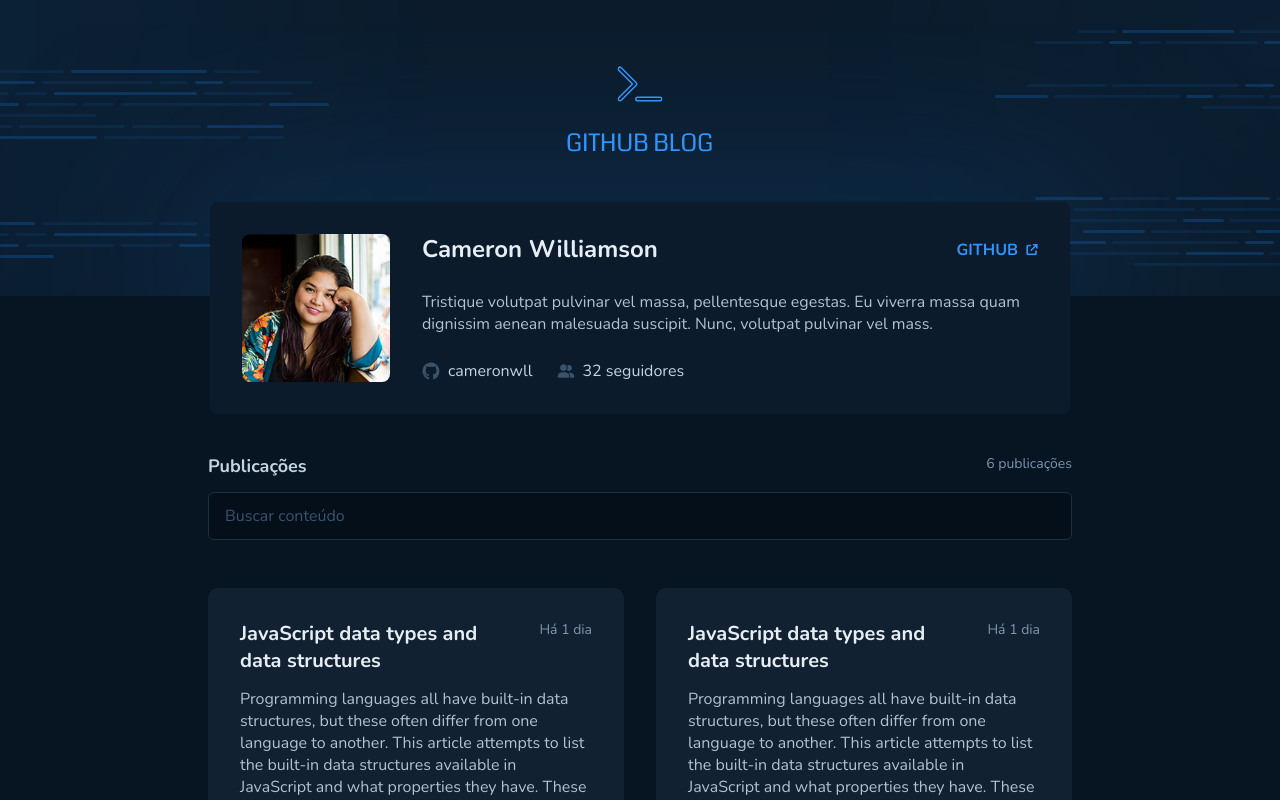
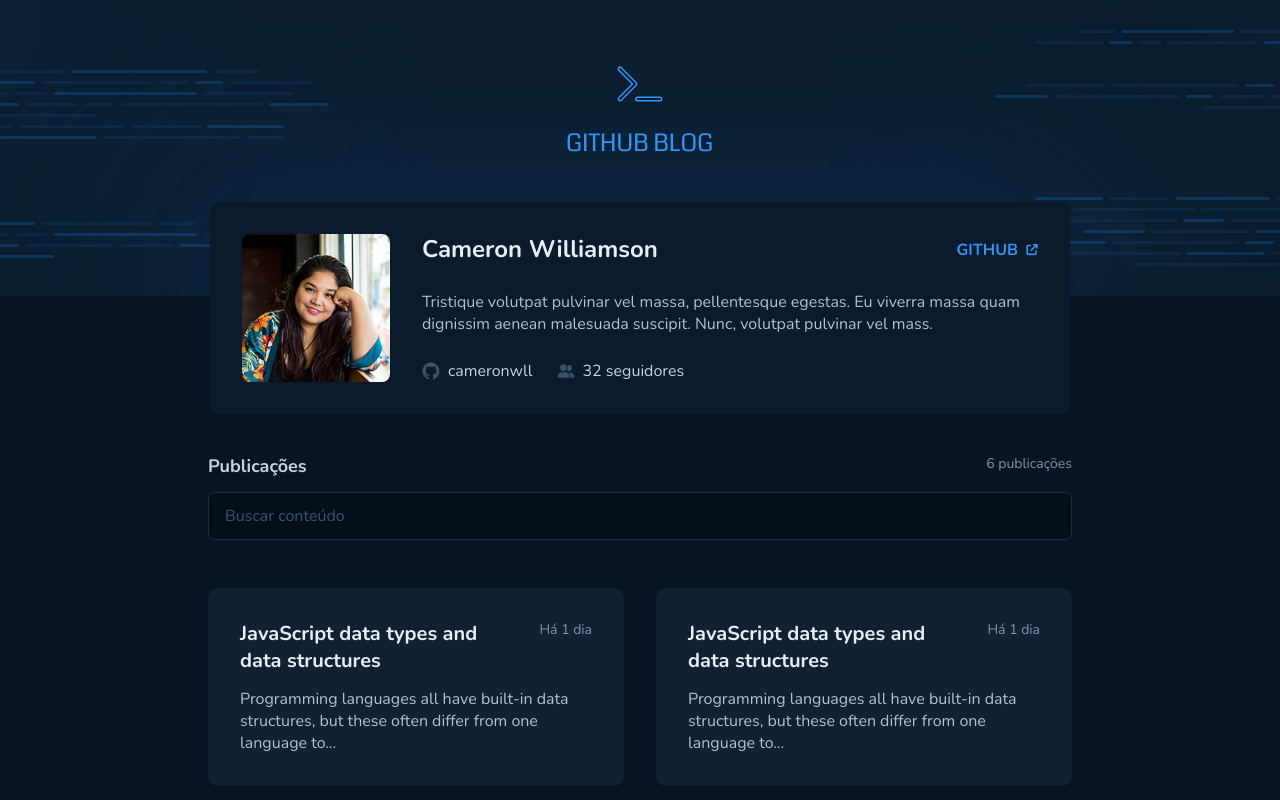
Before and after one commit to vitoriadeveloper/github-blog, a React (Vite) app: page / in a window 1280 px wide. Shown: the top 800 px of the page. Built offline with nearby package versions, Linux system fonts and the light colour scheme.

Commit message:
react-route-dom implemented

```diff
--- a/package.json
+++ b/package.json
@@ -10,8 +10,10 @@
     "preview": "vite preview"
   },
   "dependencies": {
+    "axios": "^1.5.0",
     "react": "^18.2.0",
     "react-dom": "^18.2.0",
+    "react-router-dom": "^6.15.0",
     "styled-components": "^6.0.7"
   },
   "devDependencies": {
--- a/src/App.tsx
+++ b/src/App.tsx
@@ -1,13 +1,16 @@
 import { ThemeProvider } from "styled-components";
 import { GlobalStyle } from "./styles/global";
 import { defaultTheme } from "./styles/themes/default";
-import { Main } from "./pages/Main";
+import { BrowserRouter } from "react-router-dom";
+import { Router } from "./Router";
 
 function App() {
     return (
         <ThemeProvider theme={defaultTheme}>
+            <BrowserRouter>
+                <Router />
+            </BrowserRouter>
             <GlobalStyle />
-            <Main />
         </ThemeProvider>
     );
 }
--- /dev/null
+++ b/src/Router.tsx
@@ -0,0 +1,12 @@
+import { Route, Routes } from "react-router-dom";
+import { Home } from "./pages/Home";
+import { About } from "./pages/About";
+
+export function Router() {
+    return (
+        <Routes>
+            <Route path="/" element={<Home />} />
+            <Route path="/:id" element={<About />} />
+        </Routes>
+    );
+}
--- /dev/null
+++ b/src/components/Card/index.tsx
@@ -0,0 +1,44 @@
+import {
+    CardContainer,
+    CardInfo,
+    CardNavigation,
+    GithubNav,
+    CardSocialMedia,
+    SocialMedia,
+} from "./styles";
+import github from "../../assets/github.svg";
+import profile from "../../assets/profile.svg";
+import link from "../../assets/link.svg";
+import userProfile from "../../assets/user-profile.svg";
+
+export function CardProfile() {
+    return (
+        <CardContainer>
+            <img src={userProfile} alt="" />
+            <CardInfo>
+                <CardNavigation>
+                    <h3>Cameron Williamson</h3>
+                    <GithubNav>
+                        <a href="">Github</a>
+                        <img src={link} alt="" />
+                    </GithubNav>
+                </CardNavigation>
+                <p>
+                    Tristique volutpat pulvinar vel massa, pellentesque egestas.
+                    Eu viverra massa quam dignissim aenean malesuada suscipit.
+                    Nunc, volutpat pulvinar vel mass.
+                </p>
+                <CardSocialMedia>
+                    <SocialMedia>
+                        <img src={github} alt="" />
+                        <span>cameronwll</span>
+                    </SocialMedia>
+                    <SocialMedia>
+                        <img src={profile} alt="" />
+                        <span>32 seguidores</span>
+                    </SocialMedia>
+                </CardSocialMedia>
+            </CardInfo>
+        </CardContainer>
+    );
+}
--- /dev/null
+++ b/src/components/Card/styles.ts
@@ -0,0 +1,62 @@
+import styled from "styled-components";
+
+export const CardContainer = styled.div`
+    background-color: ${(props) => props.theme["base-profile"]};
+    width: 860px;
+    max-width: 100%;
+    display: flex;
+    padding: 2rem;
+    border-radius: 8px;
+    margin-top: -94px;
+    z-index: 2;
+    gap: 2rem;
+`;
+
+export const CardInfo = styled.div`
+    display: flex;
+    flex-direction: column;
+    justify-content: space-between;
+`;
+
+export const CardNavigation = styled.div`
+    display: flex;
+    justify-content: space-between;
+
+    h3 {
+        line-height: 130%;
+        color: ${(props) => props.theme["base-title"]};
+        font-size: 1.5rem;
+    }
+`;
+
+export const GithubNav = styled.div`
+    display: flex;
+    gap: 0.5rem;
+    align-items: center;
+    a {
+        font-weight: 700;
+        text-decoration: none;
+        text-transform: uppercase;
+        color: ${(props) => props.theme.blue};
+    }
+    :hover {
+        text-decoration: underline;
+    }
+`;
+
+export const CardSocialMedia = styled.div`
+    display: flex;
+    gap: 1.5rem;
+`;
+
+export const SocialMedia = styled.div`
+    display: flex;
+    align-items: center;
+    justify-content: center;
+    gap: 0.5rem;
+    cursor: pointer;
+
+    span {
+        color: ${(props) => props.theme["base-subtitle"]};
+    }
+`;
--- a/src/components/Header/index.tsx
+++ b/src/components/Header/index.tsx
@@ -1,48 +1,11 @@
-import {
-    CardContainer,
-    CardInfo,
-    CardNavigation,
-    CardSocialMedia,
-    HeaderCover,
-    HeaderContainer,
-    SocialMedia,
-    GithubNav,
-} from "./styles";
-import github from "../../assets/github.svg";
-import profile from "../../assets/profile.svg";
-import link from "../../assets/link.svg";
-import userProfile from "../../assets/user-profile.svg";
+import { CardProfile } from "../Card";
+import { HeaderCover, HeaderContainer } from "./styles";
+
 export function Header() {
     return (
         <HeaderContainer>
             <HeaderCover />
-            <CardContainer>
-                <img src={userProfile} alt="" />
-                <CardInfo>
-                    <CardNavigation>
-                        <h3>Cameron Williamson</h3>
-                        <GithubNav>
-                            <a href="">Github</a>
-                            <img src={link} alt="" />
-                        </GithubNav>
-                    </CardNavigation>
-                    <p>
-                        Tristique volutpat pulvinar vel massa, pellentesque
-                        egestas. Eu viverra massa quam dignissim aenean
-                        malesuada suscipit. Nunc, volutpat pulvinar vel mass.
-                    </p>
-                    <CardSocialMedia>
-                        <SocialMedia>
-                            <img src={github} alt="" />
-                            <span>cameronwll</span>
-                        </SocialMedia>
-                        <SocialMedia>
-                            <img src={profile} alt="" />
-                            <span>32 seguidores</span>
-                        </SocialMedia>
-                    </CardSocialMedia>
-                </CardInfo>
-            </CardContainer>
+            <CardProfile />
         </HeaderContainer>
     );
 }
--- a/src/components/Header/styles.ts
+++ b/src/components/Header/styles.ts
@@ -15,63 +15,3 @@
     background-size: cover;
     position: relative;
 `;
-export const CardContainer = styled.div`
-    background-color: ${(props) => props.theme["base-profile"]};
-    width: 860px;
-    max-width: 100%;
-    display: flex;
-    padding: 2rem;
-    border-radius: 8px;
-    margin-top: -94px;
-    z-index: 2;
-    gap: 2rem;
-`;
-
-export const CardInfo = styled.div`
-    display: flex;
-    flex-direction: column;
-    justify-content: space-between;
-`;
-
-export const CardNavigation = styled.div`
-    display: flex;
-    justify-content: space-between;
-
-    h3 {
-        line-height: 130%;
-        color: ${(props) => props.theme["base-title"]};
-        font-size: 1.5rem;
-    }
-`;
-
-export const GithubNav = styled.div`
-    display: flex;
-    gap: 0.5rem;
-    align-items: center;
-    a {
-        font-weight: 700;
-        text-decoration: none;
-        text-transform: uppercase;
-        color: ${(props) => props.theme.blue};
-    }
-    :hover {
-        text-decoration: underline;
-    }
-`;
-
-export const CardSocialMedia = styled.div`
-    display: flex;
-    gap: 1.5rem;
-`;
-
-export const SocialMedia = styled.div`
-    display: flex;
-    align-items: center;
-    justify-content: center;
-    gap: 0.5rem;
-    cursor: pointer;
-
-    span {
-        color: ${(props) => props.theme["base-subtitle"]};
-    }
-`;
--- /dev/null
+++ b/src/pages/About/index.tsx
@@ -0,0 +1,7 @@
+export function About() {
+    return (
+        <div>
+            <h1>sobre</h1>
+        </div>
+    );
+}
--- a/src/pages/Home/index.tsx
+++ b/src/pages/Home/index.tsx
@@ -10,6 +10,15 @@
 } from "./styles";
 
 export function Home() {
+    const limitCharacters = 100;
+    const textAPI =
+        "Programming languages all have built-in data structures, but these often differ from one language to another. This article attempts to list the built-in data structures available in JavaScript and what properties they have. These can be used to";
+
+    const validaty =
+        textAPI.length > limitCharacters
+            ? textAPI.slice(0, limitCharacters) + "..."
+            : textAPI.length;
+
     return (
         <ContainerHome>
             <Header />
@@ -28,38 +37,14 @@
                             <h3>JavaScript data types and data structures</h3>
                             <span>Há 1 dia</span>
                         </CardContent>
-                        <p>
-                            Programming languages all have built-in data
-                            structures, but these often differ from one language
-                            to another. This article attempts to list the
-                            built-in data structures available in JavaScript and
-                            what properties they have. These can be used to
-                            build other data structures. Wherever possible,
-                            comparisons with other languages are drawn. Dynamic
-                            typing JavaScript is a loosely typed and dynamic
-                            language. Variables in JavaScript are not directly
-                            associated with any particular value type, and any
-                            variable can be assigned...
-                        </p>
+                        <p>{validaty}</p>
                     </Card>
                     <Card>
                         <CardContent>
                             <h3>JavaScript data types and data structures</h3>
                             <span>Há 1 dia</span>
                         </CardContent>
-                        <p>
-                            Programming languages all have built-in data
-                            structures, but these often differ from one language
-                            to another. This article attempts to list the
-                            built-in data structures available in JavaScript and
-                            what properties they have. These can be used to
-                            build other data structures. Wherever possible,
-                            comparisons with other languages are drawn. Dynamic
-                            typing JavaScript is a loosely typed and dynamic
-                            language. Variables in JavaScript are not directly
-                            associated with any particular value type, and any
-                            variable can be assigned...
-                        </p>
+                        <p>{validaty}</p>
                     </Card>
                 </CardContainer>
             </ContainerSection>
--- a/src/pages/Main/index.tsx
+++ /dev/null
@@ -1,9 +0,0 @@
-import { Home } from "../Home";
-
-export function Main() {
-    return (
-        <div>
-            <Home />
-        </div>
-    );
-}
```
Also changed, not shown: src/pages/About/styles.ts (added), 1 other file (tests, documents, lock files or other folders).
